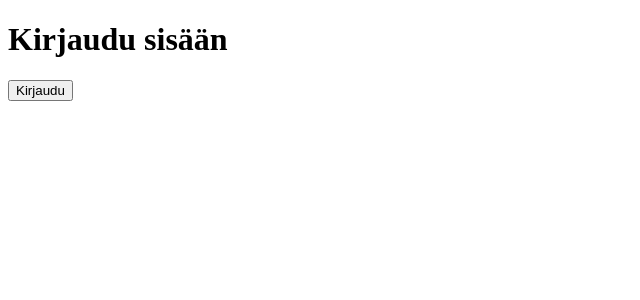
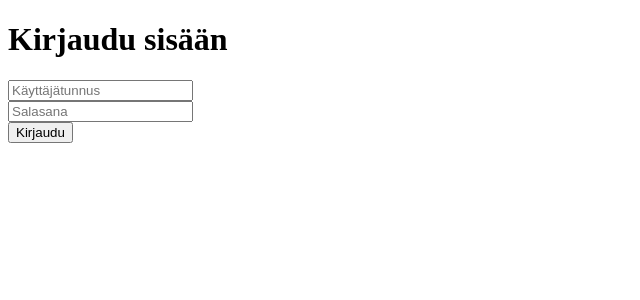
Before and after one commit to Joelh123/NayttoFinal, a React (Vite) app in the folder frontend/: page / in a window 1280 px wide. Shown: the top 300 px of the page, without its empty margins (0-640 px from the left). Built offline with nearby package versions, Linux system fonts and the light colour scheme.

Commit message:
add logging in (WIP)

```diff
--- a/frontend/src/App.jsx
+++ b/frontend/src/App.jsx
@@ -6,17 +6,37 @@ import { Marker } from 'react-leaflet/Marker'
 import { Popup } from 'react-leaflet/Popup'
 import markerService from './service/markers'
 
-const LoginPage = ({ loggedIn, setLoggedIn }) => {
+const LogInPage = ({ setLoggedIn }) => {
+  const handleLogIn = e => {
+    e.preventDefault();
+    console.log(e.target.accountName.value)
+
+    if (!e.target.accountName.value) {
+      alert('lisää s-posti')
+    } else if (!e.target.password.value) {
+      alert('lisää salasana')
+    } else {
+      setLoggedIn(true)
+    }
+  }
 
   return (
     <div>
       <h1>Kirjaudu sisään</h1>
-      <button onClick={() => setLoggedIn(true)}>Kirjaudu</button>
+      <form onSubmit={handleLogIn}>
+        <div>
+          <input type='text' name='accountName' placeholder='Käyttäjätunnus'/>
+        </div>
+        <div>
+          <input type='password' name='password' placeholder='Salasana'  />
+        </div>
+        <button>Kirjaudu</button>
+      </form>
     </div>
   )
 }
 
-const MainApp = ({ position, markers, setPosition, loggedIn, setLoggedIn }) => {
+const MainApp = ({ position, markers, setPosition, setLoggedIn }) => {
 
   const mapRef = useRef(null);
   const latitude = 61.68784229131595
@@ -154,6 +174,19 @@ const App = () => {
     }
   ]
 
+  const users = [
+    {
+      id: 0,
+      name: 'Joel',
+      password: '123'
+    },
+    {
+      id: 0,
+      name: 'Eetu',
+      password: '321'
+    }
+  ]
+
   useEffect(() => {
     setMarkers(testMarkers)
     setPosition({
@@ -163,7 +196,7 @@ const App = () => {
   }, [])
   if (!loggedIn) {
     return (
-      <LoginPage loggedIn={loggedIn} setLoggedIn={setLoggedIn} />
+      <LogInPage loggedIn={loggedIn} setLoggedIn={setLoggedIn} />
     )
   } else {
     return (
```
